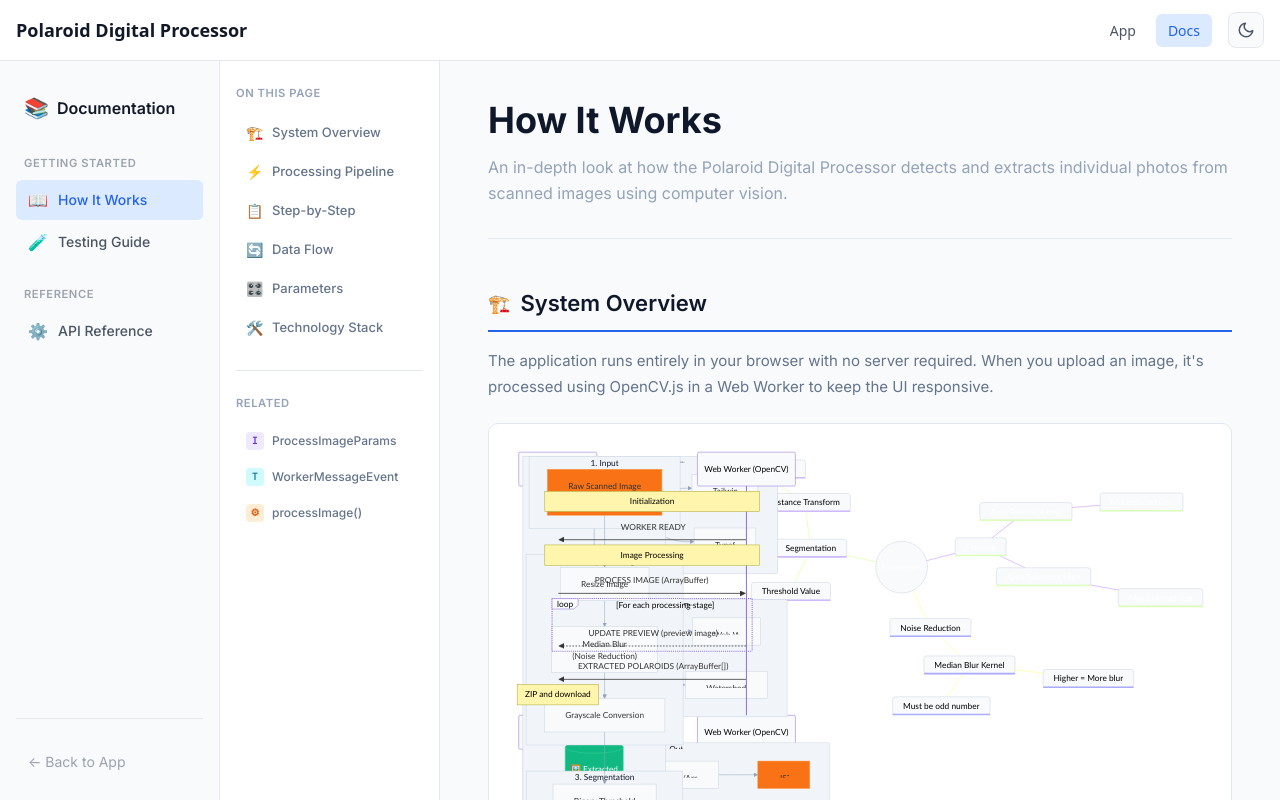
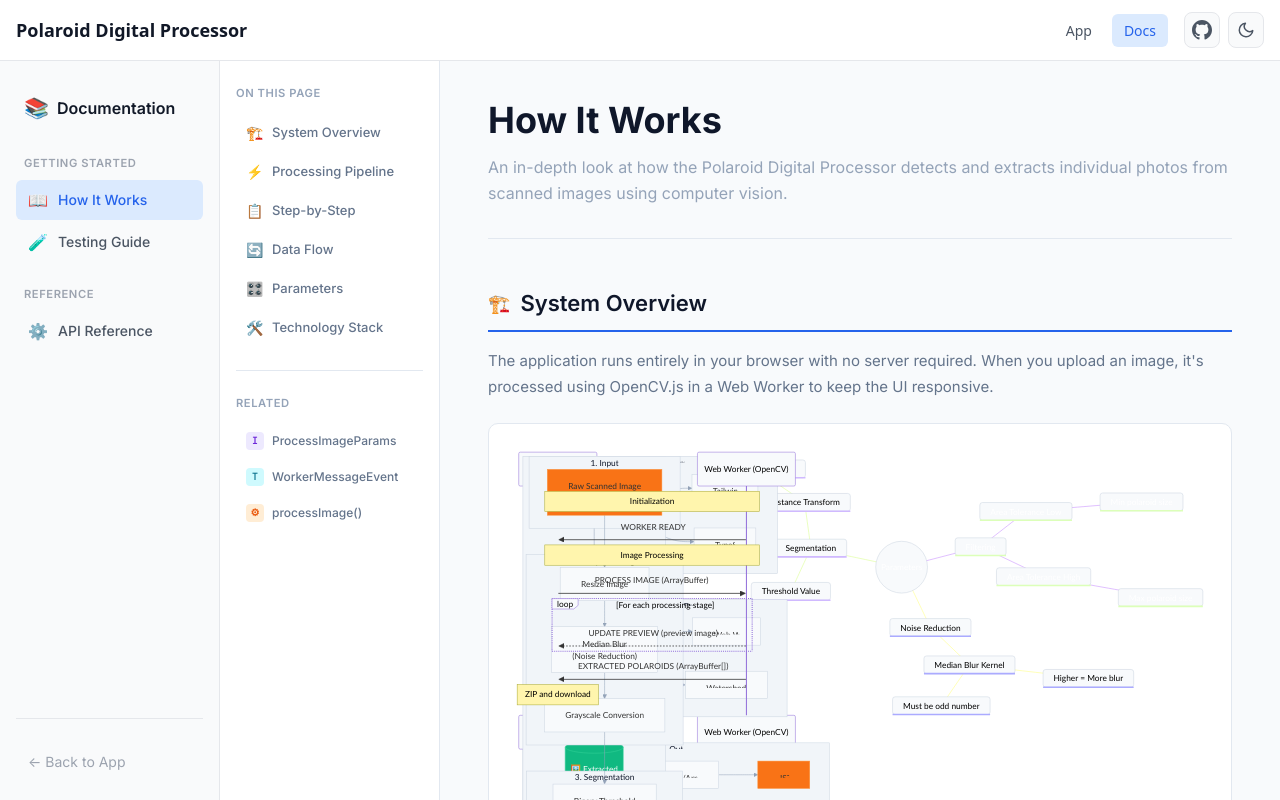
Before and after one commit to lmcgartland/polaroid-digital-processor, a SvelteKit app: page /docs/how-it-works in a window 1280 px wide. Shown: the top 800 px of the page. Built offline with nearby package versions, Linux system fonts and the light colour scheme.

Commit message:
Update with github link

```diff
--- a/src/routes/+layout.svelte
+++ b/src/routes/+layout.svelte
@@ -37,6 +37,18 @@
 					class="nav-link {isDocsPage ? 'nav-link-active' : ''}"
 				>
 					Docs
+				</a>
+				<a
+					href="https://github.com/lmcgartland/polaroid-digital-processor"
+					target="_blank"
+					rel="noopener noreferrer"
+					class="github-link"
+					aria-label="View on GitHub"
+					title="View on GitHub"
+				>
+					<svg xmlns="http://www.w3.org/2000/svg" width="20" height="20" viewBox="0 0 24 24" fill="currentColor">
+						<path d="M12 0c-6.626 0-12 5.373-12 12 0 5.302 3.438 9.8 8.207 11.387.599.111.793-.261.793-.577v-2.234c-3.338.726-4.033-1.416-4.033-1.416-.546-1.387-1.333-1.756-1.333-1.756-1.089-.745.083-.729.083-.729 1.205.084 1.839 1.237 1.839 1.237 1.07 1.834 2.807 1.304 3.492.997.107-.775.418-1.305.762-1.604-2.665-.305-5.467-1.334-5.467-5.931 0-1.311.469-2.381 1.236-3.221-.124-.303-.535-1.524.117-3.176 0 0 1.008-.322 3.301 1.23.957-.266 1.983-.399 3.003-.404 1.02.005 2.047.138 3.006.404 2.291-1.552 3.297-1.23 3.297-1.23.653 1.653.242 2.874.118 3.176.77.84 1.235 1.911 1.235 3.221 0 4.609-2.807 5.624-5.479 5.921.43.372.823 1.102.823 2.222v3.293c0 .319.192.694.801.576 4.765-1.589 8.199-6.086 8.199-11.386 0-6.627-5.373-12-12-12z"/>
+					</svg>
 				</a>
 				<button
 					class="theme-toggle"
@@ -184,6 +196,26 @@
 		color: var(--accent-blue);
 	}
 
+	.github-link {
+		display: flex;
+		align-items: center;
+		justify-content: center;
+		width: 36px;
+		height: 36px;
+		border: 1px solid var(--border-primary);
+		border-radius: 0.5rem;
+		background: var(--bg-secondary);
+		color: var(--text-secondary);
+		transition: all 0.15s;
+		margin-left: 0.5rem;
+	}
+
+	.github-link:hover {
+		background: var(--bg-hover);
+		color: var(--text-primary);
+		border-color: var(--border-secondary);
+	}
+
 	.theme-toggle {
 		display: flex;
 		align-items: center;
@@ -196,7 +228,6 @@
 		color: var(--text-secondary);
 		cursor: pointer;
 		transition: all 0.15s;
-		margin-left: 0.5rem;
 	}
 
 	.theme-toggle:hover {
```
Also changed, not shown: 1 other file (tests, documents, lock files or other folders).
